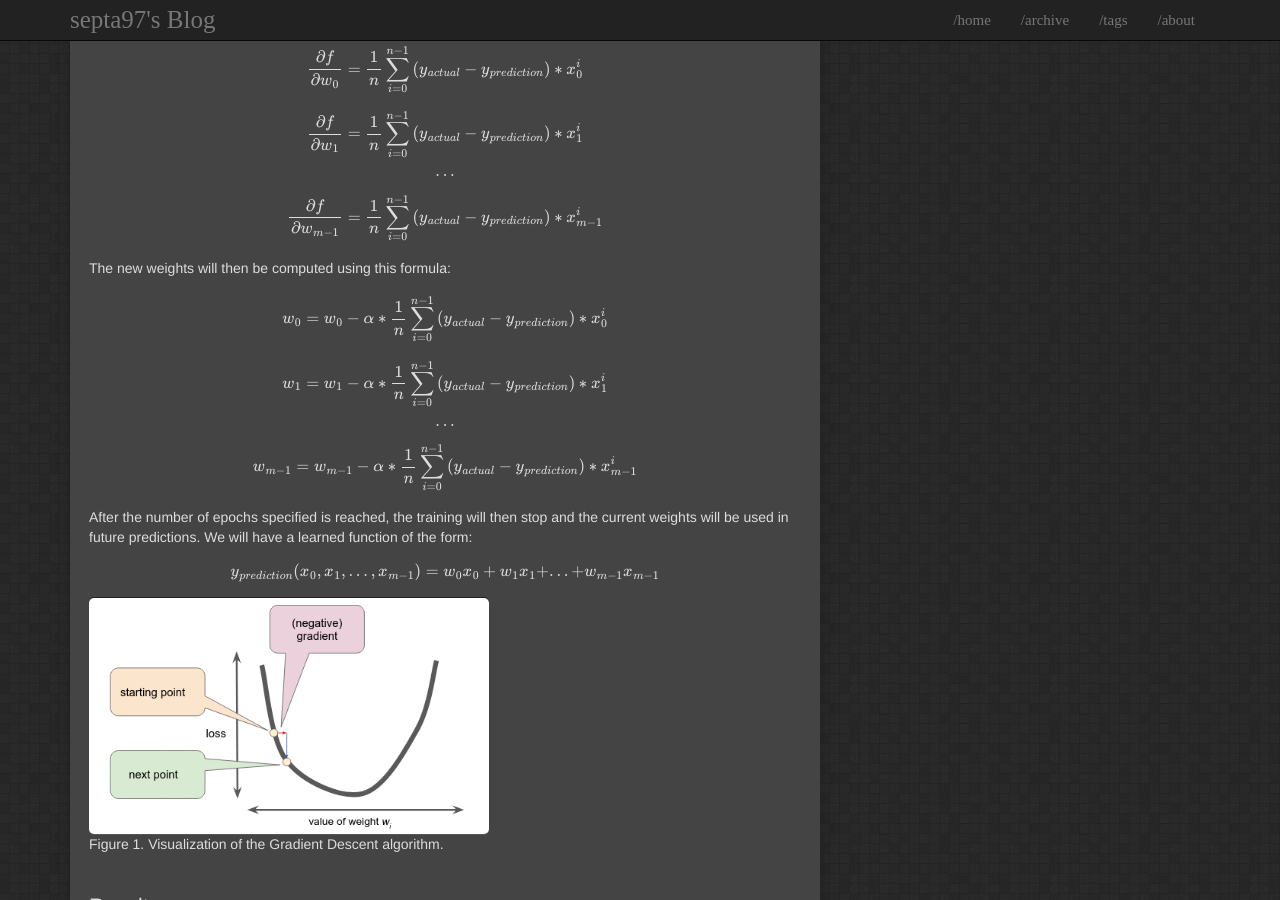
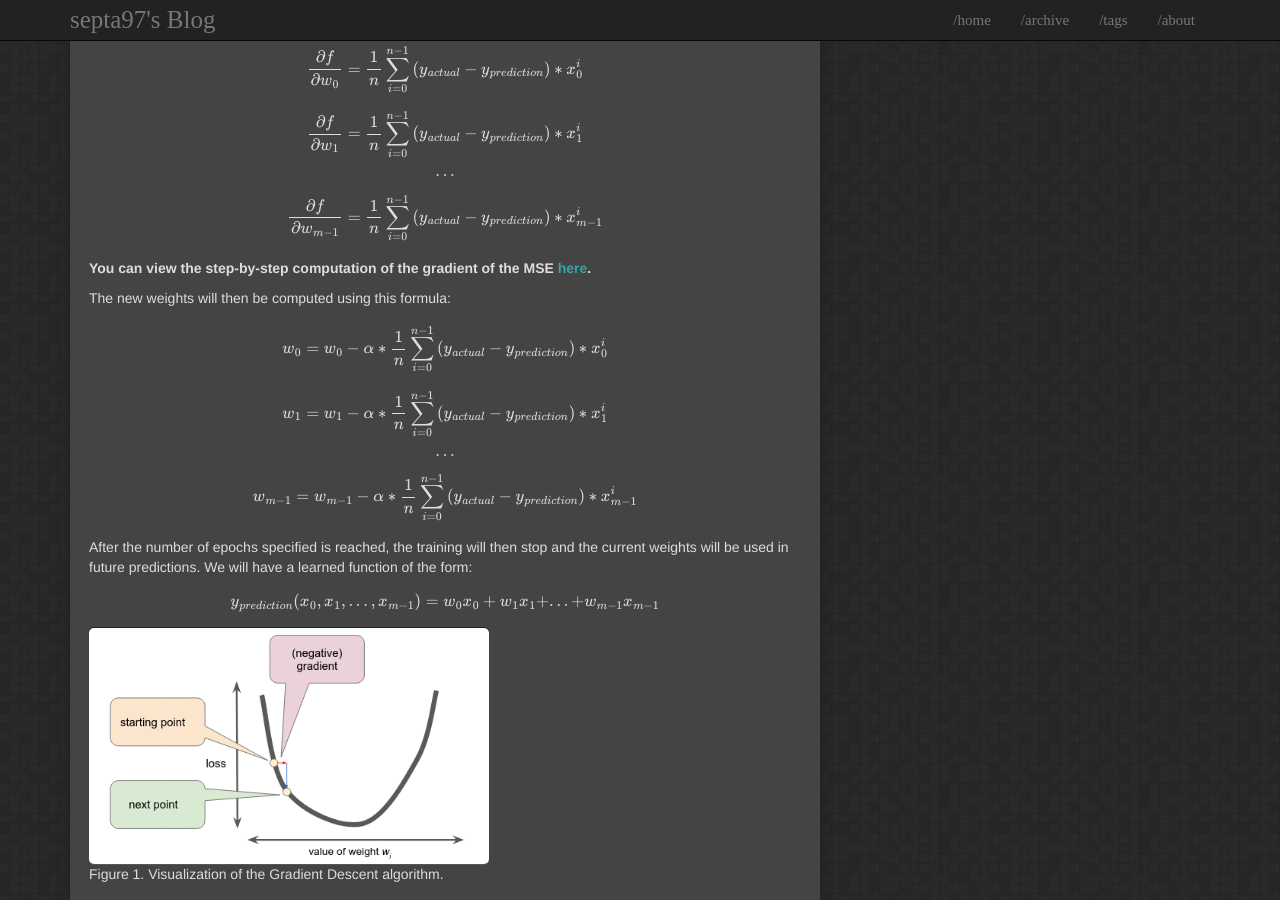
Before and after one commit to septa97/septa97.com, a Jekyll site: the page built from _posts/2018-05-28-1st-blog.md, in a window 1280 px wide and 900 px high, scrolled down 997 px. Built offline with Jekyll 4.4.1, drawn with Linux system fonts in a browser that asks for light colours; formulas are drawn with MathJax 3.

Commit message:
Add reference to the MSE gradient computation

```diff
--- a/_posts/2018-05-28-1st-blog.md
+++ b/_posts/2018-05-28-1st-blog.md
@@ -49,6 +49,8 @@ $$
 $$
 \frac{\partial f}{\partial w_{m-1}} = \frac{1}{n} \sum_{i=0}^{n-1}{(y_{actual} - y_{prediction}) * x_{m-1}^i}
 $$
+
+**You can view the step-by-step computation of the gradient of the MSE [here](https://septa97.me/2018/06/MSE-gradient).**
 
 The new weights will then be computed using this formula:
 
```
